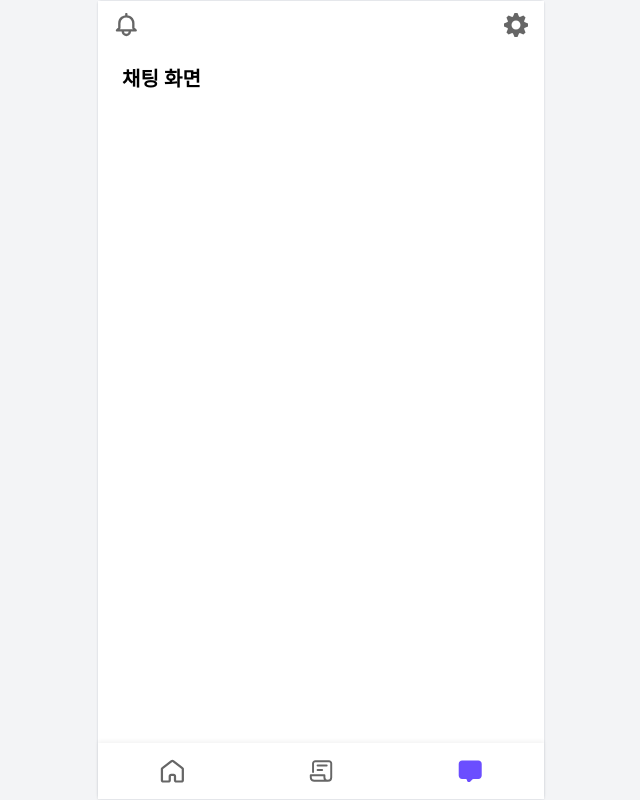
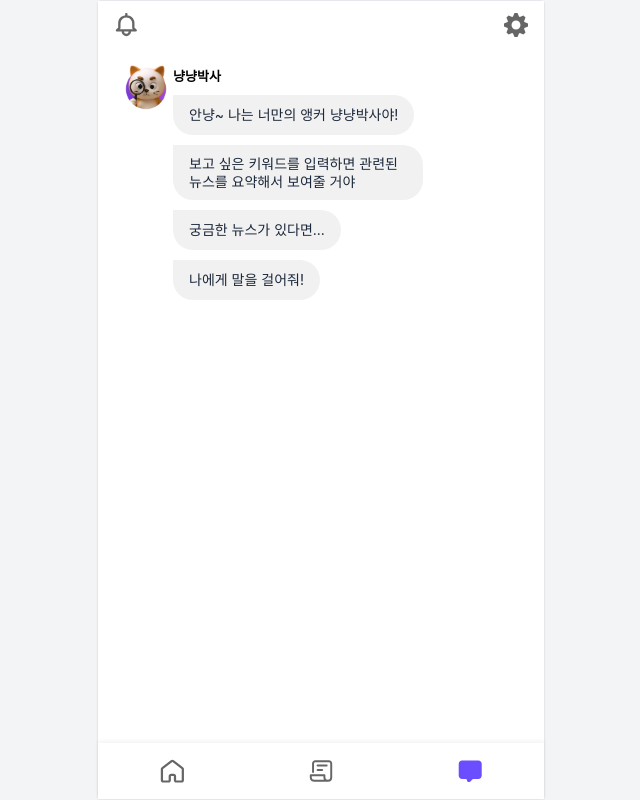
Before and after one commit to imfromkoreah/MewsPaper, a React (Vite) app in the folder frontend/: page /chat in a window 1280 px wide. Shown: the whole page, without its empty margins (319-959 px from the left). Built offline with nearby package versions, Linux system fonts and the light colour scheme.

Commit message:
feat : ChatPage

```diff
--- a/frontend/src/App.tsx
+++ b/frontend/src/App.tsx
@@ -1,9 +1,9 @@
 import { Routes, Route, Navigate } from 'react-router-dom';
 import Onboarding from './pages/Onboarding';
 import Layout from './components/Layout';
-import Home from './pages/Home';
-import News from './pages/Home/News';
-import Chat from './pages/Home/Chat';
+import HomePage from './pages/Home';
+import NewsPage from './pages/Home/NewsPage';
+import ChatPage from './pages/Home/ChatPage';
 
 function App() {
   return (
@@ -16,7 +16,7 @@ function App() {
         path="/home"
         element={
           <Layout>
-            <Home />
+            <HomePage />
           </Layout>
         }
       />
@@ -25,7 +25,7 @@ function App() {
         path="/news"
         element={
           <Layout>
-            <News />
+            <NewsPage />
           </Layout>
         }
       />
@@ -34,7 +34,7 @@ function App() {
         path="/chat"
         element={
           <Layout>
-            <Chat />
+            <ChatPage />
           </Layout>
         }
       />
--- a/frontend/src/pages/Home/Chat.tsx
+++ /dev/null
@@ -1,9 +0,0 @@
-// 채팅 탭
-export default function Chat() {
-  return (
-    <main className="">
-      <h1 className="text-xl font-bold">채팅 화면</h1>
-      {/* 채팅 UI 여기에 추가 */}
-    </main>
-  );
-}
--- /dev/null
+++ b/frontend/src/pages/Home/ChatPage.tsx
@@ -0,0 +1,139 @@
+import { useEffect, useState, useRef, useLayoutEffect, forwardRef } from 'react';
+import MewDoc from '../../assets/character/mewsdoc.png';
+
+interface Message {
+  id: number;
+  text: string;
+  delay: number; // 보여주기 전 대기 시간(ms)
+}
+
+const messages: Message[] = [
+  { id: 1, text: '안냥~ 나는 너만의 앵커 냥냥박사야!', delay: 500 },
+  { id: 2, text: '보고 싶은 키워드를 입력하면 관련된 뉴스를 요약해서 보여줄 거야', delay: 1000 },
+  { id: 3, text: '궁금한 뉴스가 있다면...', delay: 1000 },
+  { id: 4, text: '나에게 말을 걸어줘!', delay: 1000 },
+];
+
+// 프로필 + 프로필 네임 묶음 컴포넌트
+function ChatProfile() {
+  return (
+    <>
+      <div
+        className="absolute left-[51px] top-[2px] text-black text-[13px] font-bold font-['Noto_Sans_KR']"
+        style={{ zIndex: 10 }}
+      >
+        냥냥박사
+      </div>
+      <div
+        className="w-10 h-10 bg-blue-50 rounded-full absolute left-[4px] top-[4px]"
+        style={{ zIndex: 10 }}
+      />
+      <img
+        className="w-12 h-12 absolute left-0 top-0"
+        src={MewDoc}
+        alt="냥냥박사 프로필"
+        style={{ zIndex: 10 }}
+      />
+    </>
+  );
+}
+
+const ChatMessage = forwardRef<
+  HTMLDivElement,
+  {
+    text: string;
+    isVisible: boolean;
+    isLoading: boolean;
+    topOffset: number;
+  }
+>(({ text, isVisible, isLoading, topOffset }, ref) => {
+  return (
+    <div
+      ref={ref}
+      className={`max-w-[250px] px-4 py-2.5 absolute left-[51px] inline-flex justify-start items-center gap-2.5 overflow-hidden bg-[#f1f1f1] rounded-tr-[20px] rounded-bl-[20px] rounded-br-[20px] ${
+        isLoading ? 'h-10' : 'min-h-[40px]'
+      }`}
+      style={{ top: `${topOffset}px` }}
+    >
+      {isVisible ? (
+        <div className="text-[#1c283b] text-sm font-normal font-['Inter'] leading-tight break-words whitespace-pre-wrap">
+          {text}
+        </div>
+      ) : isLoading ? (
+        <LoadingDots />
+      ) : null}
+    </div>
+  );
+});
+
+function LoadingDots() {
+  return (
+    <div className="flex justify-center items-center h-full gap-1">
+      <div className="w-2 h-2 bg-gradient-to-br from-blue-400 to-purple-500 rounded-full animate-bounce [animation-delay:0s]" />
+      <div className="w-2 h-2 bg-gradient-to-br from-blue-400 to-purple-500 rounded-full animate-bounce [animation-delay:0.2s]" />
+      <div className="w-2 h-2 bg-gradient-to-br from-blue-400 to-purple-500 rounded-full animate-bounce [animation-delay:0.4s]" />
+    </div>
+  );
+}
+
+export default function ChatPage() {
+  const [visibleMessages, setVisibleMessages] = useState<number[]>([]);
+  const [activeIndex, setActiveIndex] = useState<number>(0);
+  const messageRefs = useRef<(HTMLDivElement | null)[]>([]);
+  const [messageTops, setMessageTops] = useState<number[]>([]);
+
+  useEffect(() => {
+    const showMessages = async () => {
+      for (let i = 0; i < messages.length; i++) {
+        setActiveIndex(i);
+        await new Promise((res) => setTimeout(res, messages[i].delay));
+        setVisibleMessages((prev) => [...prev, messages[i].id]);
+      }
+    };
+    showMessages();
+  }, []);
+
+  useLayoutEffect(() => {
+    messageRefs.current = messageRefs.current.slice(0, messages.length);
+
+    const tops: number[] = [];
+    const gap = 10;
+    let accHeight = 0;
+
+    for (let i = 0; i < messages.length; i++) {
+      const el = messageRefs.current[i];
+      if (el) {
+        tops[i] = accHeight;
+        accHeight += el.offsetHeight + gap;
+      } else {
+        tops[i] = accHeight;
+        accHeight += 40 + gap; // 기본 예상 높이
+      }
+    }
+    setMessageTops(tops);
+  }, [visibleMessages]);
+
+  return (
+    <main>
+      <div className="w-[301px] h-[250px] relative">
+        <ChatProfile />
+
+        {messages.map((msg, idx) => {
+          const isActive = idx === activeIndex;
+          const isVisible = visibleMessages.includes(msg.id);
+
+          return isVisible || isActive ? (
+            <ChatMessage
+              key={msg.id}
+              ref={(el) => (messageRefs.current[idx] = el)}
+              topOffset={(messageTops[idx] ?? 0) + 30} // 30px 하단 여백
+              isVisible={isVisible}
+              isLoading={!isVisible && isActive}
+              text={msg.text}
+            />
+          ) : null;
+        })}
+      </div>
+    </main>
+  );
+}
--- a/frontend/src/pages/Home/index.tsx
+++ b/frontend/src/pages/Home/index.tsx
@@ -1,9 +1,9 @@
-import HomeMain from './HomeMain';
+import HomePage from './HomePage';
 
 export default function Home() {
   return (
     <main className="flex-grow overflow-y-auto pt-4 pb-16 px-6">
-      <HomeMain />
+      <HomePage />
     </main>
   );
 }
```
Also changed, not shown: frontend/src/assets/character/mewsdoc.png (renamed from frontend/src/assets/character/Mews.png), frontend/src/pages/Home/HomePage.tsx (renamed from frontend/src/pages/Home/HomeMain.tsx), frontend/src/pages/Home/LetterPage.tsx (added), frontend/src/pages/Home/NewsLetter.tsx (deleted), frontend/src/pages/Home/NewsPage.tsx (renamed from frontend/src/pages/Home/News.tsx).
